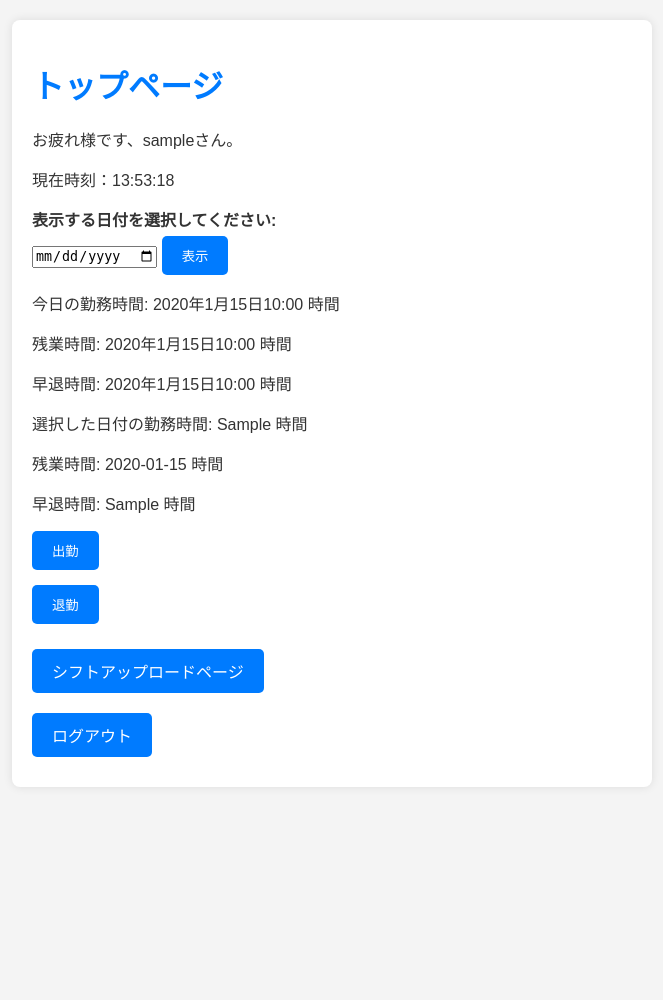
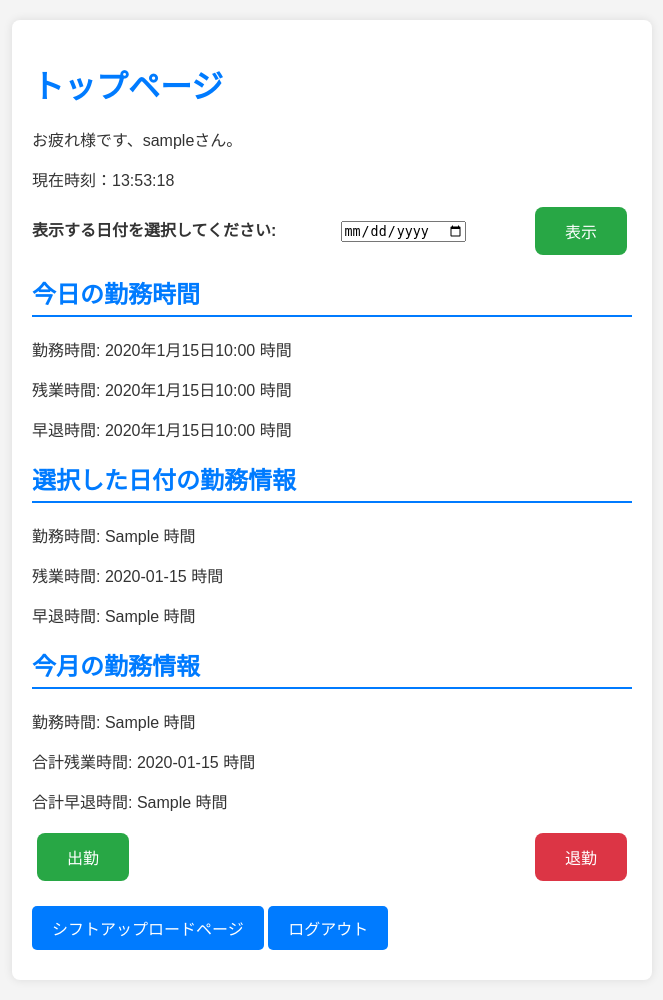
Before and after one commit to niijima16/ATSys_Terukuni, a Django app: template mainApp/templates/topPage.html in a window 1280 px wide. Shown: the whole page, without its empty margins (308-971 px from the left). Before the commit the page ends 757 px from the top, so only its background shows below. Run offline with Django 5.2, Linux system fonts and the light colour scheme; the template is opened without the code that fills it: most values are stand-ins (such as "Sample title", 1, 10 or a date in 2020).

Commit message:
add the CSS in topPage

```diff
--- a/mainApp/templates/topPage.html
+++ b/mainApp/templates/topPage.html
@@ -48,22 +48,45 @@
       }
       .form-group {
         margin-bottom: 15px;
+        display: flex;
+        justify-content: space-between;
+        align-items: center;
       }
       .form-group label {
         display: block;
         margin-bottom: 5px;
         font-weight: bold;
       }
+      .form-group input[type="submit"],
+      .form-group input[type="button"] {
+        padding: 12px 30px; /* ボタンサイズを大きくする */
+        border: none;
+        border-radius: 8px; /* 角をより丸くする */
+        cursor: pointer;
+        margin: 0 5px;
+        font-size: 16px; /* フォントサイズを大きくする */
+      }
       .form-group input[type="submit"] {
-        padding: 10px 20px;
-        background-color: #007bff;
+        background-color: #28a745; /* 出勤ボタンの色 */
         color: white;
-        border: none;
-        border-radius: 5px;
-        cursor: pointer;
       }
       .form-group input[type="submit"]:hover {
-        background-color: #0056b3;
+        background-color: #218838; /* 出勤ボタンのホバー色 */
+      }
+      .form-group input[type="button"] {
+        background-color: #dc3545; /* 退勤ボタンの色 */
+        color: white;
+      }
+      .form-group input[type="button"]:hover {
+        background-color: #c82333; /* 退勤ボタンのホバー色 */
+      }
+      .section {
+        margin-bottom: 20px;
+      }
+      .section h2 {
+        border-bottom: 2px solid #007bff;
+        padding-bottom: 5px;
+        color: #007bff;
       }
     </style>
     <script>
@@ -111,27 +134,43 @@
           />
           <input type="submit" value="表示" />
         </form>
+      </div>
 
-        <p>今日の勤務時間: {{ today_worked_hours }} 時間</p>
+      <div class="section">
+        <h2>今日の勤務時間</h2>
+        <p>勤務時間: {{ today_worked_hours }} 時間</p>
         <p>残業時間: {{ today_overtime_hours }} 時間</p>
         <p>早退時間: {{ today_early_leave_hours }} 時間</p>
+      </div>
 
-        <p>選択した日付の勤務時間: {{ selected_day_worked_hours }} 時間</p>
+      <div class="section">
+        <h2>選択した日付の勤務情報</h2>
+        <p>勤務時間: {{ selected_day_worked_hours }} 時間</p>
         <p>残業時間: {{ selected_day_overtime_hours }} 時間</p>
         <p>早退時間: {{ selected_day_early_leave_hours }} 時間</p>
+      </div>
 
-        <form method="post" action="" class="form-group">
+      <div class="section">
+        <h2>今月の勤務情報</h2>
+        <p>勤務時間: {{ selected_day_worked_hours }} 時間</p>
+        <p>合計残業時間: {{ selected_day_overtime_hours }} 時間</p>
+        <p>合計早退時間: {{ selected_day_early_leave_hours }} 時間</p>
+      </div>
+
+      <div class="form-group">
+        <form method="post" action="">
           {% csrf_token %}
           <input type="submit" name="clock_in" value="出勤" />
         </form>
-        <form method="post" action="" class="form-group">
+        <form method="post" action="">
           {% csrf_token %}
-          <input type="submit" name="clock_out" value="退勤" />
+          <input type="button" name="clock_out" value="退勤" />
         </form>
-        <a href="{% url 'upload_shifts' %}" class="button"
-          >シフトアップロードページ</a
-        >
       </div>
+
+      <a href="{% url 'upload_shifts' %}" class="button"
+        >シフトアップロードページ</a
+      >
       <a href="{% url 'logout' %}" class="button">ログアウト</a>
     </div>
   </body>
```
Also changed, not shown: mainApp/templates/Registration.html (+15 -3 lines).
